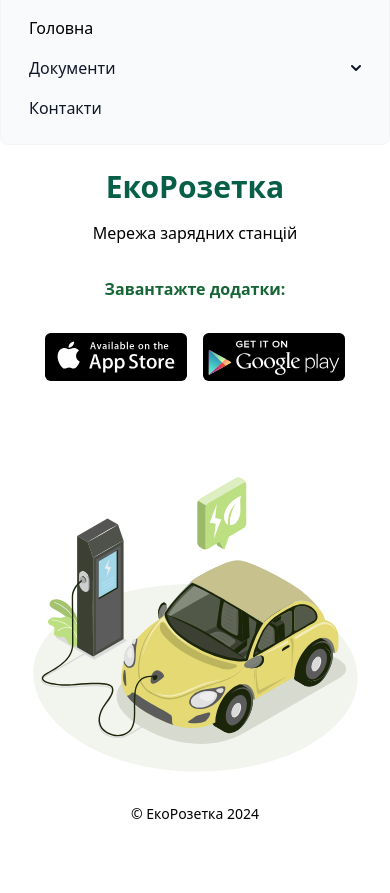
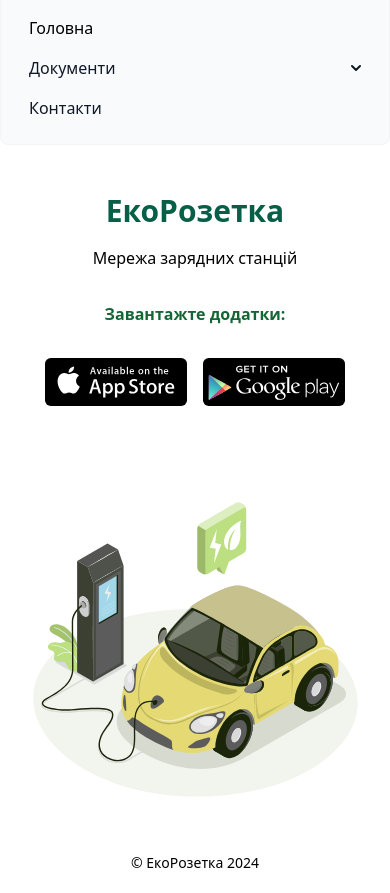
Before and after one commit to artemboyko43/ecorozetka-angular, an Angular app: page / in a window 390 px wide. Before the commit the page ends 844 px from the top, so only its background shows below. Built offline with nearby package versions, Linux system fonts and the light colour scheme.

Commit message:
Fixed margin

```diff
--- a/src/app/home/home.component.html
+++ b/src/app/home/home.component.html
@@ -1,5 +1,5 @@
 <!--Main-->
-<div class="container pt-0 md:pt-0 sm:pt-16 md:px-12 mx-auto flex flex-wrap flex-col md:flex-row items-center">
+<div class="container pt-0 md:pt-0 sm:pt-16 md:px-12 mx-auto my-14 flex flex-wrap flex-col md:flex-row items-center">
     <!--Left Col-->
     <div class="flex flex-col w-full md:w-1/2 xl:w-2/5 justify-center lg:items-start overflow-y-hidden">
         <h1 class="my-4 text-3xl md:text-5xl text-emerald-800 font-bold leading-tight text-center md:text-left slide-in-bottom-h1">ЕкоРозетка</h1>
```
